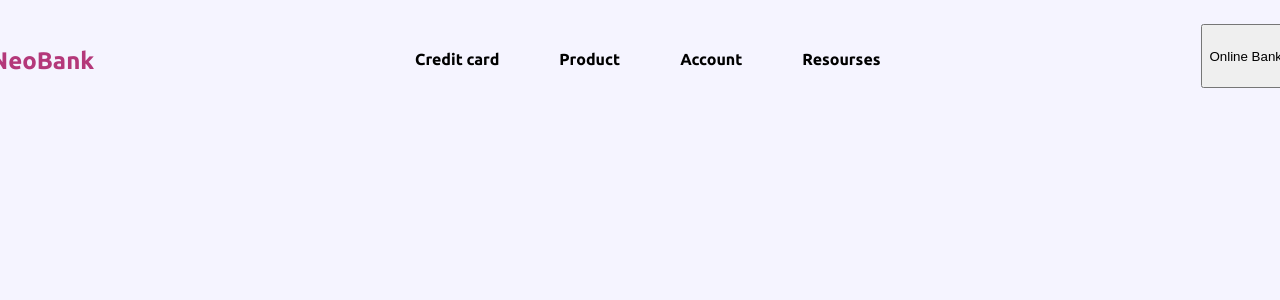
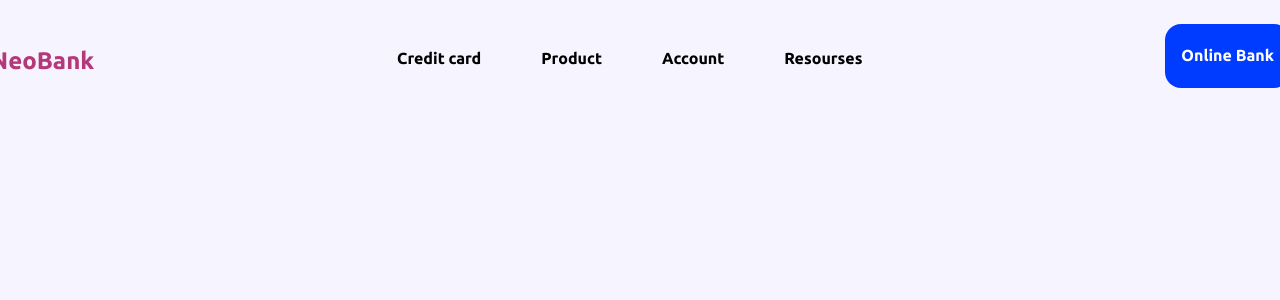
Before and after one commit to zhukockijmaxim9/NeoBank, a React (Vite) app: page / in a window 1280 px wide. Shown: the top 300 px of the page. Built offline with nearby package versions, Linux system fonts and the light colour scheme.

Commit message:
feat: добавить стили для основных кнопок

```diff
--- a/src/components/Header/Header.scss
+++ b/src/components/Header/Header.scss
@@ -37,6 +37,11 @@ header {
       padding: 10px;
       font-family: Ubuntu;
       font-weight: 700;
+      font-size: 16px;
+      // leading-trim: NONE;
+      line-height: 112.00000000000001%;
+      letter-spacing: 2%;
+      vertical-align: middle;
     }
   }
 }
--- a/src/components/Header/Header.tsx
+++ b/src/components/Header/Header.tsx
@@ -1,4 +1,5 @@
 import './Header.scss';
+import '../../styles/shared.scss';
 
 function Header() {
   return (
@@ -12,7 +13,7 @@ function Header() {
           <li>Resourses</li>
         </ul>
       </nav>
-      <button>Online Bank</button>
+      <button className="button-primary">Online Bank</button>
     </header>
   );
 }
--- /dev/null
+++ b/src/styles/shared.scss
@@ -0,0 +1,16 @@
+.button-primary {
+  height: 50;
+  border-radius: 16px;
+  border: 0;
+  padding: 8px 16px;
+  background-color: rgba(0, 60, 255, 1);
+
+  font-family: Ubuntu;
+  font-weight: 700;
+  color: white;
+  font-size: 16px;
+  // leading-trim: NONE;
+  line-height: 112.00000000000001%;
+  letter-spacing: 2%;
+  text-align: center;
+}
```
